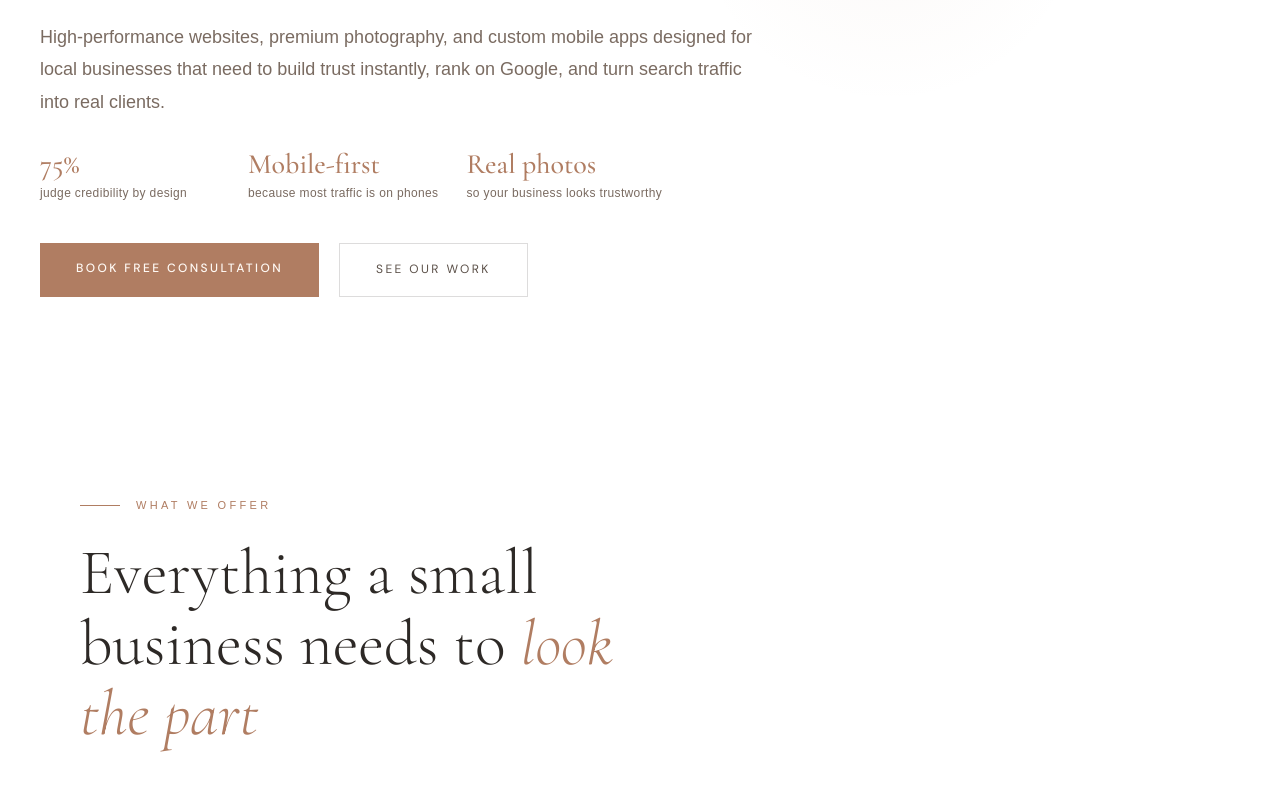
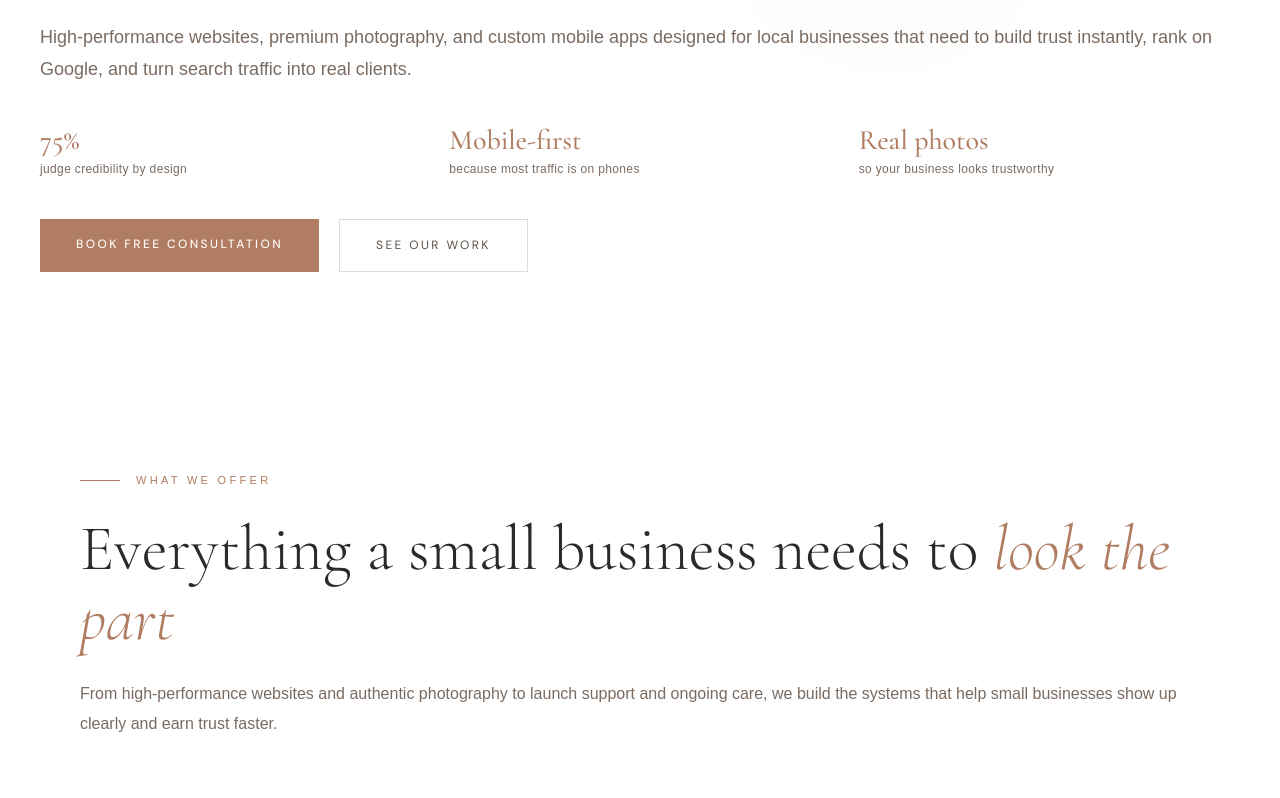
Before and after one commit to danielfan-pro/dxfstudio, a Next.js app: page / in a window 1280 px wide. Shown: the part 462-1260 px from the top of the page. Built offline with nearby package versions, Linux system fonts and the light colour scheme; a web font is replaced by a local one.

Commit message:
updated row styling

```diff
--- a/components/Difference.js
+++ b/components/Difference.js
@@ -98,7 +98,7 @@ export default function Difference() {
       <div style={{ maxWidth: '1200px', margin: '0 auto' }}>
 
         {/* Section header */}
-        <div style={{ marginBottom: '80px', maxWidth: '700px' }}>
+        <div style={{ marginBottom: '80px' }}>
           <div style={{ display: 'flex', alignItems: 'center', gap: '16px', marginBottom: '24px' }}>
             <div style={{ width: '40px', height: '1px', background: '#b07d62' }} />
             <span style={{
@@ -110,21 +110,24 @@ export default function Difference() {
             fontFamily: 'Cormorant Garamond, serif',
             fontSize: 'clamp(38px, 5vw, 64px)',
             fontWeight: 300, lineHeight: 1.1, color: '#2d2926', marginBottom: '24px',
+            width: '100%',
           }}>
-            Wix is a <em style={{ color: '#b07d62' }}>$25/month tool.</em><br />
-            We deliver a business asset.
+            Wix and Squarespace are $25/month tools.<br />
+            We deliver a <em style={{ color: '#b07d62' }}>business asset.</em>
           </h2>
           <p style={{
             fontFamily: 'DM Sans, sans-serif', fontSize: '16px', fontWeight: 300,
-            color: '#7a6b61', lineHeight: 1.9, marginBottom: '12px',
+            color: '#7a6b61', lineHeight: 1.9, marginBottom: '20px',
+            width: '100%',
           }}>
-            If a better website brings you just one or two extra clients a year, it has already paid for itself many times over. Wix is an expense. DXF Studio is an investment.
+            Wix and Squarespace are excellent $25/month tools. But by the time you factor in your own time spent fighting with templates, the limitations of generic stock photography, slower load speeds, and the local SEO gap, those DIY sites cost far more in missed opportunities and lost clients than they save.
           </p>
           <p style={{
             fontFamily: 'DM Sans, sans-serif', fontSize: '16px',
             fontWeight: 300, color: '#7a6b61', lineHeight: 1.9,
+            width: '100%',
           }}>
-            Here is exactly why.
+            Unlike platforms that keep your site locked down, our clients have full use and true ownership of their code and visual assets.
           </p>
         </div>
 
@@ -194,56 +197,6 @@ export default function Difference() {
           ))}
         </div>
 
-        {/* Price objection callout */}
-        <div style={{
-          background: '#fcfbf8',
-          border: '1px solid rgba(176,125,98,0.15)',
-          padding: '56px 48px',
-          position: 'relative',
-          overflow: 'hidden',
-        }}>
-          <div style={{
-            position: 'absolute', top: 0, left: 0, right: 0,
-            height: '2px',
-            background: 'linear-gradient(to right, #b07d62, transparent)',
-          }} />
-          <div style={{
-            display: 'grid',
-            gridTemplateColumns: 'repeat(auto-fit, minmax(280px, 1fr))',
-            gap: '48px', alignItems: 'center',
-          }}>
-            <div>
-              <div style={{
-                fontFamily: 'DM Sans, sans-serif', fontSize: '11px',
-                letterSpacing: '0.3em', textTransform: 'uppercase',
-                color: '#b07d62', marginBottom: '20px',
-              }}>The honest answer</div>
-              <h3 style={{
-                fontFamily: 'Cormorant Garamond, serif',
-                fontSize: 'clamp(28px, 3.5vw, 44px)',
-                fontWeight: 300, color: '#2d2926', lineHeight: 1.2,
-              }}>
-                "But Wix is only<br />
-                <em style={{ color: '#b07d62' }}>$25 a month."</em>
-              </h3>
-            </div>
-            <div>
-              <p style={{
-                fontFamily: 'DM Sans, sans-serif', fontSize: '15px',
-                fontWeight: 300, color: '#7a6b61', lineHeight: 1.9, marginBottom: '20px',
-              }}>
-                Wix is a $25/month tool. You still have to build it, photograph it, and maintain it yourself — or hire someone to. Add their time, the stock photo limitations, slower load speed, and the SEO gap, and that "$25 site" costs far more in lost business than it saves.
-              </p>
-              <p style={{
-                fontFamily: 'DM Sans, sans-serif', fontSize: '15px',
-                fontWeight: 300, color: '#5a4f47', lineHeight: 1.9, fontStyle: 'italic',
-              }}>
-                If our faster site, better photography, and stronger SEO bring you just one extra client a month — it has paid for itself many times over.
-              </p>
-            </div>
-          </div>
-        </div>
-
       </div>
     </section>
   )
--- a/components/Hero.js
+++ b/components/Hero.js
@@ -38,7 +38,6 @@ export default function Hero() {
       }} />
 
       <div style={{ maxWidth: '1200px', margin: '0 auto', width: '100%' }}>
-        {/* Main headline */}
         <h2
           className="reveal"
           style={{
@@ -49,6 +48,7 @@ export default function Hero() {
             letterSpacing: '-0.02em',
             color: '#2d2926',
             marginBottom: '30px',
+            width: '100%',
           }}
         >
           If People Can't <em style={{ fontStyle: 'italic' }}>Find You,</em><br />
@@ -65,13 +65,13 @@ export default function Hero() {
             letterSpacing: '-0.02em',
             color: '#2d2926',
             marginBottom: '32px',
+            width: '100%',
           }}
         >
           We Build the Digital Engines<br />
           <span style={{ color: '#b07d62' }}>That Keep Them.</span>
         </h2>
 
-        {/* Subtext */}
         <p
           className="reveal"
           style={{
@@ -79,20 +79,20 @@ export default function Hero() {
             fontSize: 'clamp(15px, 1.8vw, 18px)',
             fontWeight: 300,
             color: '#7a6b61',
-            maxWidth: '720px',
             lineHeight: 1.8,
-            marginBottom: '32px',
+            width: '100%',
+            marginBottom: '40px',
           }}
         >
           High-performance websites, premium photography, and custom mobile apps designed for local businesses that need to build trust instantly, rank on Google, and turn search traffic into real clients.
         </p>
 
         <div
-          className="reveal"
+          className="reveal hero-proof-grid"
           style={{
-            display: 'flex',
+            display: 'grid',
+            gridTemplateColumns: 'repeat(3, minmax(0, 1fr))',
             gap: '28px',
-            flexWrap: 'wrap',
             marginBottom: '40px',
           }}
         >
@@ -101,7 +101,7 @@ export default function Hero() {
             { title: 'Mobile-first', label: 'because most traffic is on phones' },
             { title: 'Real photos', label: 'so your business looks trustworthy' },
           ].map((item) => (
-            <div key={item.title} style={{ minWidth: '180px' }}>
+            <div key={item.title}>
               <div style={{
                 fontFamily: 'Cormorant Garamond, serif',
                 fontSize: '28px',
@@ -126,8 +126,7 @@ export default function Hero() {
           ))}
         </div>
 
-        {/* CTAs */}
-        <div className="reveal" style={{ display: 'flex', gap: '20px', flexWrap: 'wrap' }}>
+        <div className="reveal hero-cta-row" style={{ display: 'flex', gap: '20px', flexWrap: 'wrap' }}>
           <a
             href="#contact"
             style={{
@@ -169,6 +168,14 @@ export default function Hero() {
             See Our Work
           </a>
         </div>
+
+        <style>{`
+          @media (max-width: 900px) {
+            #hero .hero-proof-grid {
+              grid-template-columns: 1fr !important;
+            }
+          }
+        `}</style>
       </div>
 
     </section>
--- a/components/Pricing.js
+++ b/components/Pricing.js
@@ -98,10 +98,9 @@ export default function Pricing() {
           fontWeight: 300,
           color: '#2d2926',
           lineHeight: 1.1,
-          maxWidth: '500px',
+          width: '100%',
         }}>
-          Simple, transparent<br />
-          <em style={{ color: '#b07d62' }}>pricing</em>
+          Simple, transparent <em style={{ color: '#b07d62' }}>pricing</em>
         </h2>
       </div>
 
--- a/components/Services.js
+++ b/components/Services.js
@@ -97,11 +97,22 @@ export default function Services() {
           fontWeight: 300,
           lineHeight: 1.1,
           color: '#2d2926',
-          maxWidth: '600px',
+          width: '100%',
+          marginBottom: '24px',
         }}>
           Everything a small business needs to{' '}
           <em style={{ color: '#b07d62' }}>look the part</em>
         </h2>
+        <p style={{
+          fontFamily: 'DM Sans, sans-serif',
+          fontSize: '16px',
+          fontWeight: 300,
+          color: '#7a6b61',
+          lineHeight: 1.9,
+          width: '100%',
+        }}>
+          From high-performance websites and authentic photography to launch support and ongoing care, we build the systems that help small businesses show up clearly and earn trust faster.
+        </p>
       </div>
 
       {/* Services grid — first 4 in 2x2, iOS full width below */}
```
